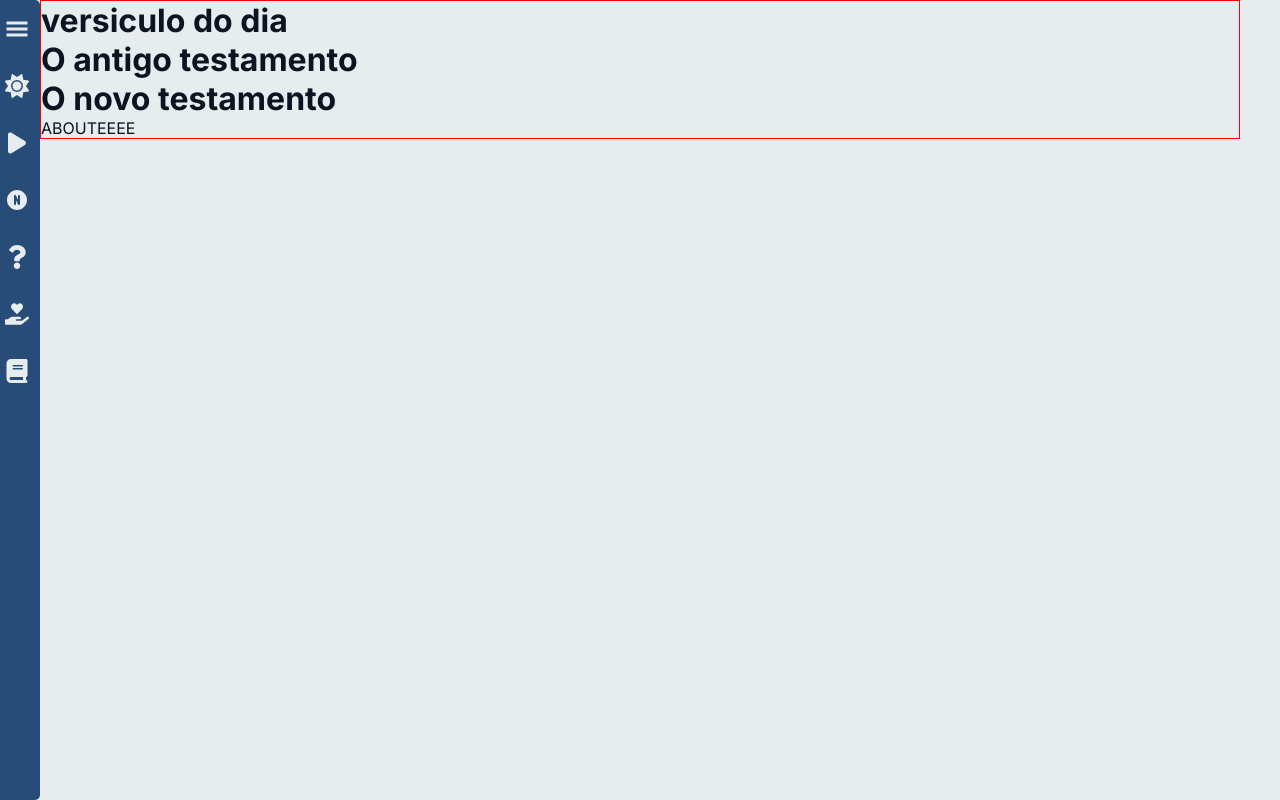
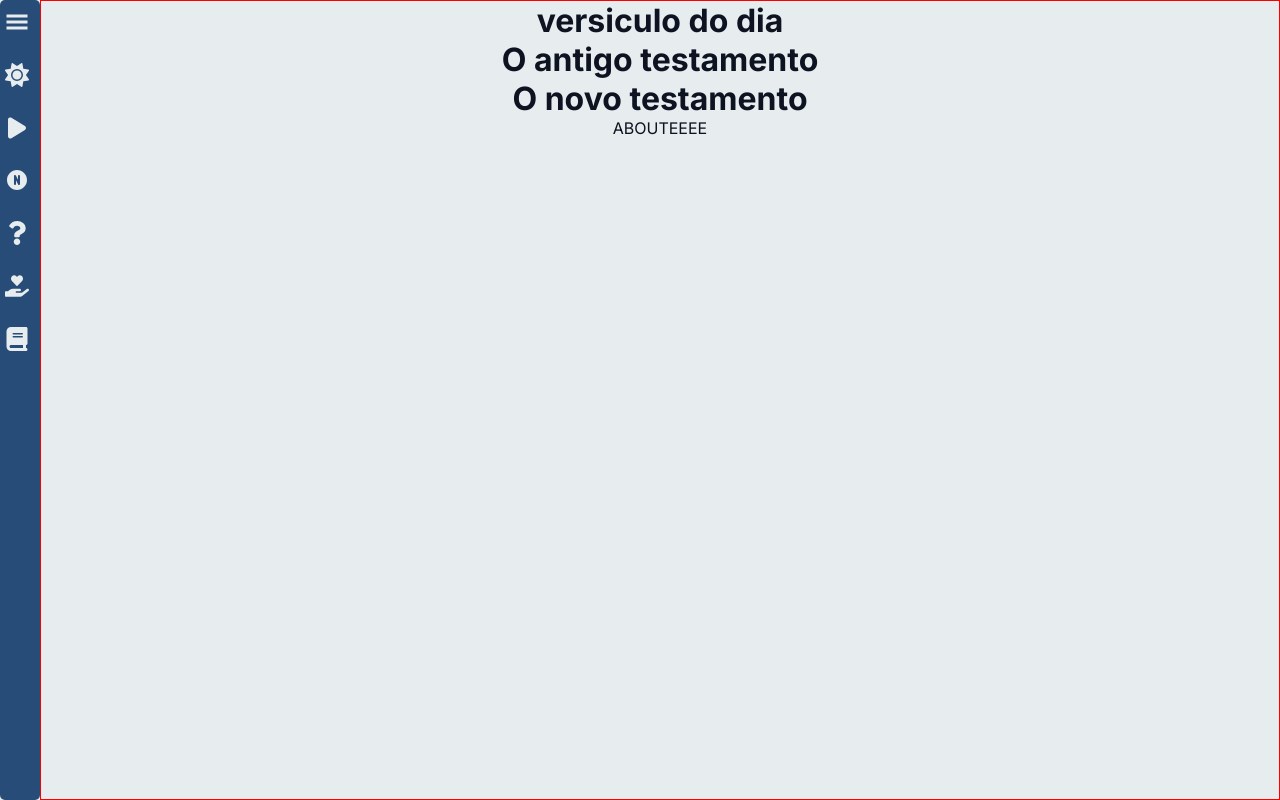
Before and after one commit to diegosales30/biblia-narrada, a Next.js app: page / in a window 1280 px wide. Built offline with nearby package versions, Linux system fonts and the light colour scheme.

Commit message:
refactor: refatorando estilo e componentes aside e main para deixar largura maxima e minima padrão

```diff
--- a/src/app/globals.css
+++ b/src/app/globals.css
@@ -4,6 +4,8 @@
   margin: 0;
 }
 body{
+  max-width: 1280px;
+  margin: auto;
   background-color:  #e7ecef;
   color: #0d1321;
   font-family: 'inter', sans-serif;
--- a/src/app/layout.js
+++ b/src/app/layout.js
@@ -15,8 +15,8 @@ export default function RootLayout({ children }) {
   return (
     <html lang="pt-br">
       <Provider>
-        <body>
-        <Aside />
+        <body >
+          <Aside />
           {children}
         </body>
       </Provider>
--- a/src/app/page.js
+++ b/src/app/page.js
@@ -1,5 +1,5 @@
 import MainComponent from "@/components/main";
 
 export default function Home() {
-  return <MainComponent />
+  return <MainComponent />;
 }
--- a/src/components/aside/aside.module.scss
+++ b/src/components/aside/aside.module.scss
@@ -1,20 +1,22 @@
 .container {
-  min-width: 2.5rem;
-  background-color: #274c77;
-  height: 100vh;
-  position: fixed;
-  top: 0;
-  left: 0;
-  border-radius: 0px 5px 5px 0px;
-  transition: width 0.3s ease;
+    position: fixed;
+    border-radius: 5px;
+    transition: width 0.3s ease;
+    z-index: 11111;
   ul {
-    height: 400px;
+    height: 100vh;
+    transition: width 0.3s ease-out;
+    background-color: #274c77;
     display: flex;
     flex-direction: column;
-    justify-content: space-around;
+    justify-content: start;
     border-radius: 5px;
     li{
+      &:first-child {
+        margin-top: 10px;
+      }
       list-style: none;
+      margin-bottom: 1.8rem;
       display: flex;
       justify-content: flex-start;
       align-items: center;
@@ -36,7 +38,6 @@
 
 .modalClose {
   width: 2.5rem;
-  transition: width 0.5s ease;
   li{
     svg{
       display: flex !important;
@@ -49,7 +50,6 @@
 
 .modalOpen{
   width: 180px;
-  transition: width 0.3s ease-out;
     li{
       p{
         font-size: 1rem;
--- a/src/components/main/main.module.scss
+++ b/src/components/main/main.module.scss
@@ -1,5 +1,11 @@
 .container {
-  width: calc(100vw - 5rem);
+  height: 100vh;
+  width: calc(100% - 2.5rem);
+  max-width: 1920px;
+  min-width: 319px;
   border: 1px solid red;
-  margin:0 auto;
+  margin: auto ;
+  margin-left: 2.5rem;
+  text-align: center;
+  z-index: 00000;
 }
```
Also changed, not shown: src/components/aside/index.jsx (+14 -12 lines).
